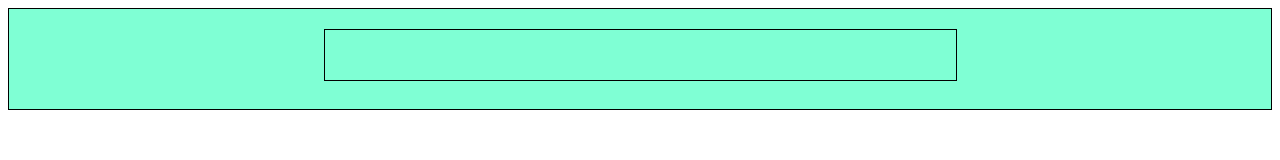
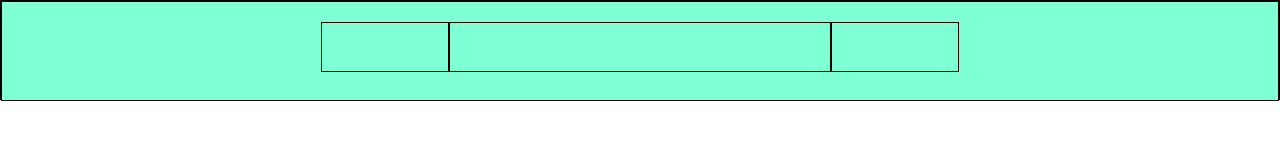
Before and after one commit to GiuseppeSU/htmlcss-struttura-discord, a plain HTML site: page index.html in a window 1280 px wide. Drawn offline with Linux system fonts and the light colour scheme.

Commit message:
Fine Header-top

```diff
--- a/css/style.css
+++ b/css/style.css
@@ -1,3 +1,10 @@
+*{
+    margin: 0;
+    padding: 0;
+    box-sizing: border-box;
+}
+
+
 header{
     background-color: aquamarine;
     border: 1px black solid;
@@ -5,12 +12,32 @@ header{
 
 }
 
+.top{
+    display: flex;
+    justify-content: center;
+
+}
+
 .container{
-    margin: auto;
     height: 50px;
-    width: 50%;
+    width: 10%;
     border: 1px solid black;
-    display: flex;
     margin-top: 20px;
 
 }
+
+.container2{
+    height: 50px;
+    width: 30%;
+    border: 1px solid black;
+    margin-top: 20px;
+
+}
+
+.container3{
+    height: 50px;
+    width: 10%;
+    border: 1px solid black;
+    margin-top: 20px;
+
+}
--- a/index.html
+++ b/index.html
@@ -8,17 +8,29 @@
     <title>Discord</title>
 </head>
 <body>
+
+    <!--INIZIO HEADER-->
     <header>
-        <header-top>
+        <!--INIZIO HEADER-TOP-->
+        <header class="top">
             <div class="container">
 
 
             </div>
 
 
+            <div class="container2">
 
 
-        </header-top>
+            </div>
+
+            <div class="container3">
+
+
+            </div>
+        </header>
+        <!--FINE HEADER-TOP-->
+
 
     </header>
 
```
